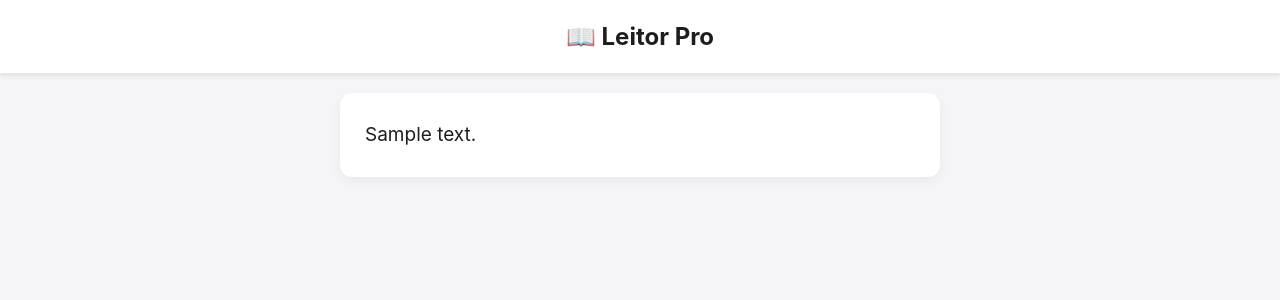
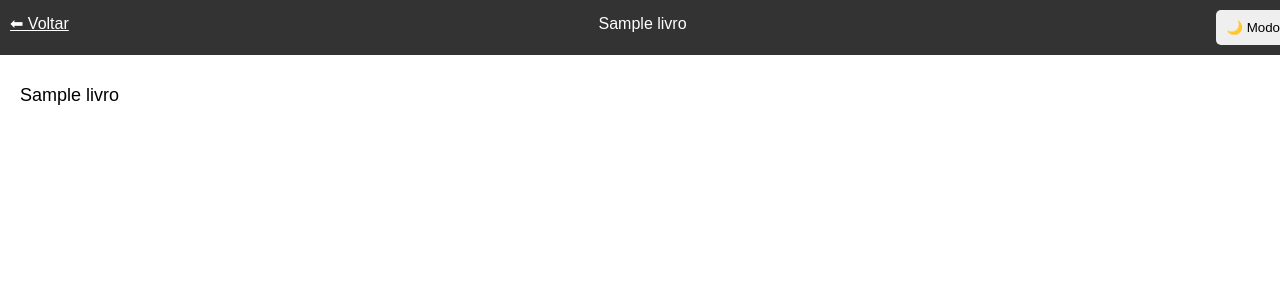
Before and after one commit to kidbradoki/Livros-, a Flask app: template templates/index.html in a window 1280 px wide. Shown: the top 300 px of the page. Run offline with Flask 3, Linux system fonts and the light colour scheme; the template is opened without the code that fills it: most values are stand-ins (such as "Sample title", 1, 10 or a date in 2020).

Commit message:
Update index.html

```diff
--- a/templates/index.html
+++ b/templates/index.html
@@ -2,114 +2,53 @@
 <html lang="pt-br">
 <head>
     <meta charset="UTF-8">
-    <meta name="viewport" content="width=device-width, initial-scale=1.0, maximum-scale=1.0, user-scalable=no">
-    <title>Leitor Pro</title>
+    <meta name="viewport" content="width=device-width, initial-scale=1.0, user-scalable=no">
+    <title>{{ livro[0] }}</title>
     <style>
-        :root {
-            --bg-color: #f5f5f7;
-            --text-color: #1d1d1f;
-            --accent-color: #0071e3;
-        }
-        body {
-            font-family: -apple-system, BlinkMacSystemFont, "Segoe UI", Roboto, Helvetica, Arial, sans-serif;
-            background-color: var(--bg-color);
-            color: var(--text-color);
-            margin: 0;
-            padding-bottom: 50px;
-            line-height: 1.8;
-        }
-        header {
-            background: white;
-            padding: 15px;
-            text-align: center;
-            box-shadow: 0 2px 5px rgba(0,0,0,0.1);
-            position: sticky;
-            top: 0;
-            z-index: 100;
-        }
-        main {
-            max-width: 600px;
-            margin: 20px auto;
-            padding: 0 20px;
-        }
-        #book-container {
-            white-space: pre-wrap; /* Mantém as quebras de linha do Python */
-            font-size: 19px;
-            background: white;
-            padding: 25px;
-            border-radius: 12px;
-            box-shadow: 0 4px 12px rgba(0,0,0,0.05);
-        }
-        #topBtn {
-            display: none;
-            position: fixed;
-            bottom: 20px;
-            right: 20px;
-            width: 50px;
-            height: 50px;
-            background-color: var(--accent-color);
-            color: white;
-            border: none;
-            border-radius: 50%;
-            font-size: 20px;
-            cursor: pointer;
-            box-shadow: 0 4px 10px rgba(0,0,0,0.2);
-        }
+        body { font-family: sans-serif; transition: 0.3s; margin: 0; padding: 20px; line-height: 1.7; }
+        body.dark { background: #1a1a1a; color: #e0e0e0; }
+        #controles { position: fixed; top: 0; left: 0; width: 100%; background: #333; color: white; padding: 10px; display: flex; justify-content: space-between; z-index: 100; }
+        .conteudo { margin-top: 60px; white-space: pre-wrap; font-size: 18px; }
+        button { padding: 10px; border-radius: 5px; border: none; cursor: pointer; }
     </style>
 </head>
-<body>
+<body id="body">
+    <div id="controles">
+        <a href="/" style="color:white">⬅ Voltar</a>
+        <span>{{ livro[0] }}</span>
+        <button onclick="toggleDark()">🌙 Modo</button>
+    </div>
 
-    <header>
-        <h2 style="margin:0">📖 Leitor Pro</h2>
-    </header>
-
-    <main>
-        <div id="book-container">{{ book_text }}</div>
-    </main>
-
-    <button id="topBtn">⬆</button>
+    <div class="conteudo" id="texto">{{ livro[1] }}</div>
 
     <script>
-        const topBtn = document.getElementById('topBtn');
-        let scrollTimer;
+        const livroId = {{ id }};
+        const posInicial = {{ pos }};
 
-        // 1. Recupera posição salva ao abrir o app
+        // Recupera posição ao carregar
         window.onload = () => {
-            const savedPosition = localStorage.getItem('readingPosition');
-            if (savedPosition) {
-                window.scrollTo({
-                    top: parseInt(savedPosition),
-                    behavior: 'smooth'
-                });
-            }
+            window.scrollTo(0, posInicial);
+            if(localStorage.getItem('dark') === 'true') toggleDark();
         };
 
-        // 2. Salva posição com lógica de "Debounce" (Economiza bateria e créditos do servidor)
-        window.addEventListener('scroll', () => {
-            const currentPos = window.scrollY;
+        // Salva posição ao rolar (Debounce de 1s para economizar servidor)
+        let timer;
+        window.onscroll = () => {
+            localStorage.setItem('pos_' + livroId, window.scrollY);
+            clearTimeout(timer);
+            timer = setTimeout(() => {
+                fetch('/salvar', {
+                    method: 'POST',
+                    headers: {'Content-Type': 'application/json'},
+                    body: JSON.stringify({id: livroId, pos: window.scrollY})
+                });
+            }, 1000);
+        };
 
-            // Salva no navegador do celular na hora
-            localStorage.setItem('readingPosition', currentPos);
-
-            // Controle do botão Topo
-            topBtn.style.display = currentPos > 400 ? 'block' : 'none';
-
-            // Envia para o servidor apenas se o usuário parar de rolar por 1.5 segundos
-            clearTimeout(scrollTimer);
-            scrollTimer = setTimeout(() => {
-                fetch('/save_position', {
-                    method: 'POST',
-                    headers: { 'Content-Type': 'application/json' },
-                    body: JSON.stringify({ position: currentPos })
-                }).then(res => console.log("Posição sincronizada com Railway"));
-            }, 1500);
-        });
-
-        // 3. Botão Topo
-        topBtn.addEventListener('click', () => {
-            window.scrollTo({ top: 0, behavior: 'smooth' });
-        });
+        function toggleDark() {
+            const isDark = document.body.classList.toggle('dark');
+            localStorage.setItem('dark', isDark);
+        }
     </script>
-
 </body>
 </html>
```
